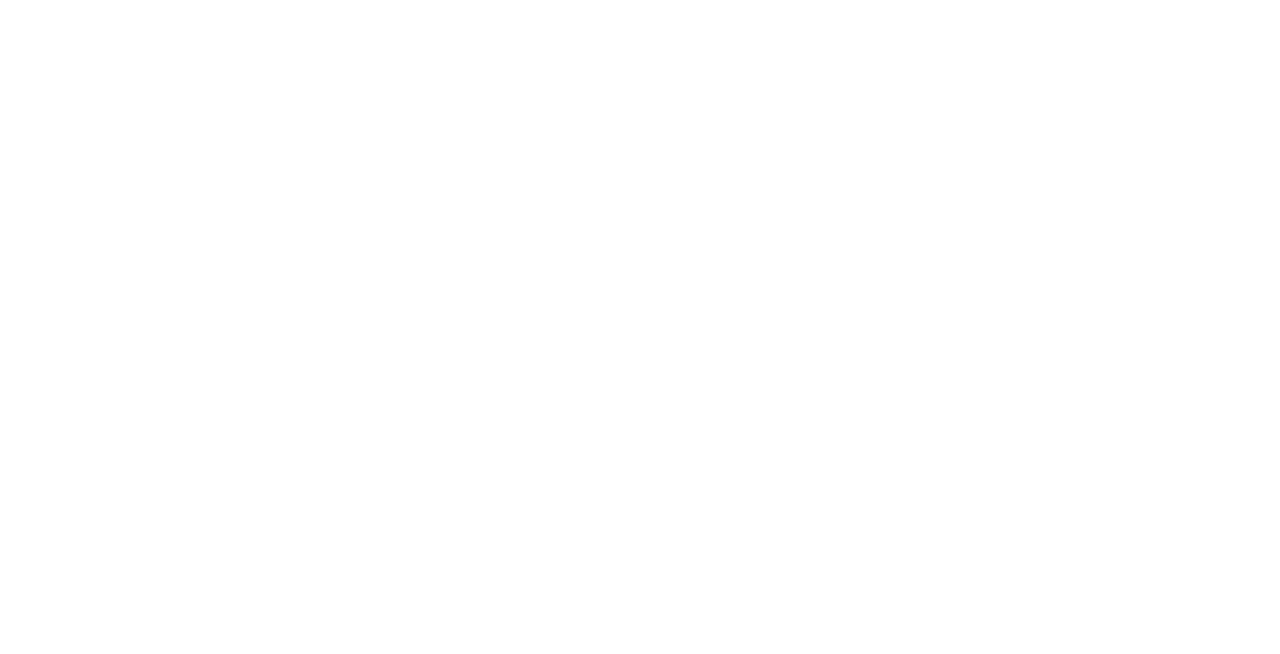
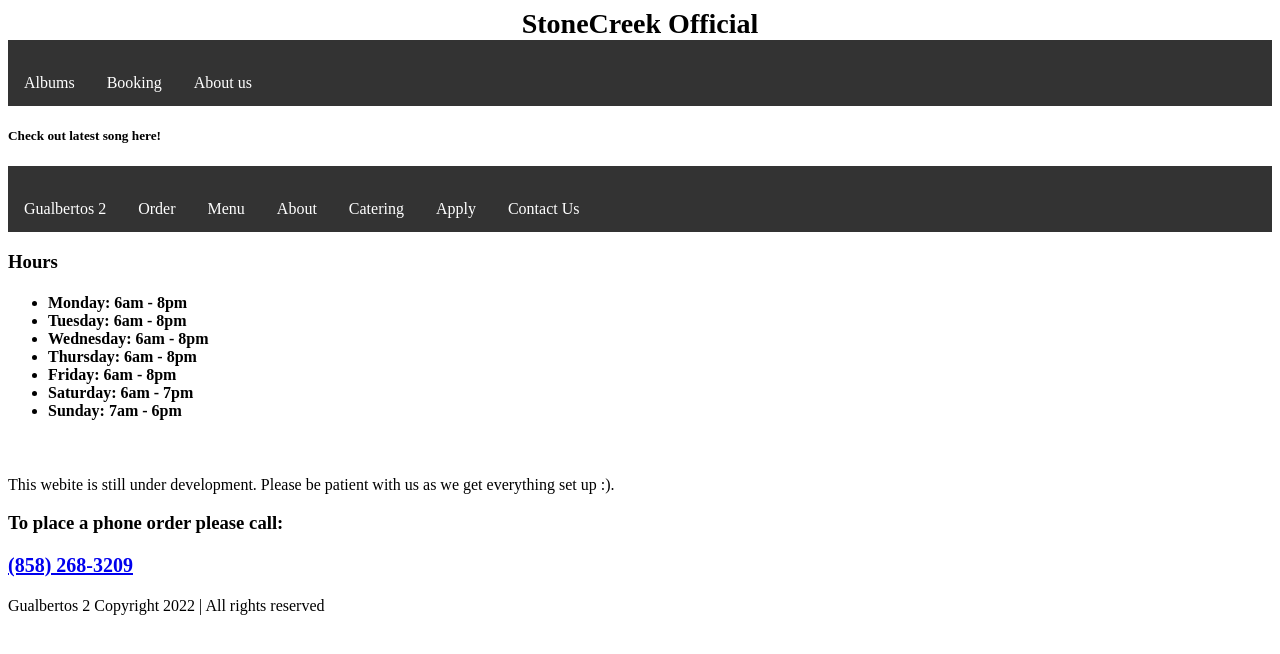
Before and after one commit to gualberto2/StoneCreek-Official, a plain HTML site: page index.html in a window 1280 px wide. Drawn offline with Linux system fonts and the light colour scheme.

Commit message:
Add files via upload

```diff
--- a/index.html
+++ b/index.html
@@ -3,16 +3,115 @@
 
 <html>
 
+    <!--Title-->
     <head>
+        <title>StoneCreek Official</title>
+        <link rel="stylesheet" href="styling.css">
+        <meta>
+    </head>
+    <!--Title-->
 
-    </head>
+
+    <!--Content-->
+    <header>
+        <h1 class="title-top"><a>StoneCreek Official</a></h1>
+        <nav>
+            <ul class="navigation">
+                <li><a href="/albums.html">Albums</a></li>
+                <li><a href="/booking.html">Booking</a></li>
+                <li><a href="/about-us.html">About us</a></li>
+            </ul>
+        </nav>
+    </header>
+
+    <body>
+        <!--Cover art goes here-->
+        <!--Embed latest youtube video/song here-->
+        <h5>Check out latest song here!</h5>
+        <embed>
+    </body>
+    <!--Content-->
+
+
+    <!--Bottom Of Page-->
+    <footer>
+        <p></p>
+    </footer>
+    <!--Bottom Of Page-->
+
+
+</html>
 
 
 
+<!--Reference code-->
+
+<!DOCTYPE html>
+
+<!--TITLE-->
+<html>
+    <head>
+        <title>Gualbertos 2</title>
+            <link rel="stylesheet" href="styling.css">
+                <!-- Global site tag (gtag.js) - Google Analytics -->
+                <script async src="https://www.googletagmanager.com/gtag/js?id=UA-228418344-1">
+                </script>
+                <script>
+                window.dataLayer = window.dataLayer || [];
+                function gtag(){dataLayer.push(arguments);}
+                gtag('js', new Date());
+                gtag('config', 'UA-228418344-1');
+                </script>
+    </head>
+    <body>
+        <ul class="navigation">
+            <li><a href="/index.html"><img src="" id="Gualbertos-Logo"/>Gualbertos 2</a></li>
+            <li><a href="/order.html">Order</a></li>
+            <li><a href="/menu.html">Menu</a></li>
+            <li><a href="/about.html">About</a></li>
+            <li><a href="/catering.html">Catering</a></li>
+            <li><a href="/apply.html">Apply</a></li>
+            <li><a href="/contact-us.html">Contact Us</a></li>
+        </ul>
+    </body>
+<!--TITLE-->
+
+<!--CONTENT-->
+    <header id="main-title">
+        <h3 class="header-hours">Hours</h3>
 
 
+        <!-- hours -->
+        <h4>
+            <ul>
+                <li>Monday: 6am - 8pm</li>
+                <li>Tuesday: 6am - 8pm</li>
+                <li>Wednesday: 6am - 8pm</li>
+                <li>Thursday: 6am - 8pm</li>
+                <li>Friday: 6am - 8pm</li>
+                <li>Saturday: 6am - 7pm</li>
+                <li>Sunday: 7am - 6pm</li>
+            </ul>
+        </h4>
+        <!-- hours -->
+
+        <br>
+
+        <p class="header-info">This webite is still under development. Please be patient with us as we get everything set up :).</p>
+    </header>
+
+    <body>
+        <h3>To place a phone order please call:</h3>
+        <a href="tel:(858) 268-3209"><p id="phone-number">(858) 268-3209</p></a>
+    </body>
+<!--CONTENT-->
+
+<!--LEGAL-->
+    <footer id="legal-info">
+        <p>Gualbertos 2 Copyright 2022 |  All rights reserved</p>
+    </footer>
+<!--LEGAL-->
 
 
-
-
+    </body>
 </html>
--- /dev/null
+++ b/styling.css
@@ -0,0 +1,83 @@
+/* Styling for /index.html */
+
+.title-top {
+    margin: auto;
+    font-family: 'Times New Roman', Times, serif;
+    font-size: 28px;
+    color: black;
+    text-align: center;
+}
+
+ul.navigation {
+    list-style-type: none;
+    margin: 0 auto;
+}
+
+
+
+/* css styling for all html files, basic styling for website*/
+html {
+    font-family: 'Times New Roman', Times, serif;
+    background-color: rgb(0, 170, 0,);
+}
+
+ul.navigation {
+    list-style-type: none;
+    margin: 0;
+    padding-left: 0;
+    padding-top: 20px;
+    overflow: hidden;
+    background-color: #333;
+  }
+
+.navigation #gualbertos-logo {
+    float: left;
+    font-size: large;
+    color: rgb(0, 170, 0);
+}
+
+.navigation li {
+    float: left;
+  }
+
+.navigation li a {
+    display: block;
+    color: white;
+    text-align: center;
+    padding: 14px 16px;
+    text-decoration: none;
+  }
+
+.navigation li a:hover {
+    background-color: #111;
+    text-decoration: underline;
+}
+
+
+/* for any titles*/
+
+.header-title {
+    text-align: center;
+    position: relative;
+    margin: 0 auto;
+    border: 1px solid rgb(0, 177, 41);
+
+    border: 1px solid black;
+    display: table;
+    margin: 0 auto;
+    padding: 5px;
+
+
+}
+
+/* phone number styling */
+#phone-number {
+    font-weight: bold;
+    font-size: 20px;
+}
+
+/* hours styling */
+h3.header-hours {
+ font-weight: bolder;
+ font-family: 'Times New Roman', Times, serif;
+}
```
